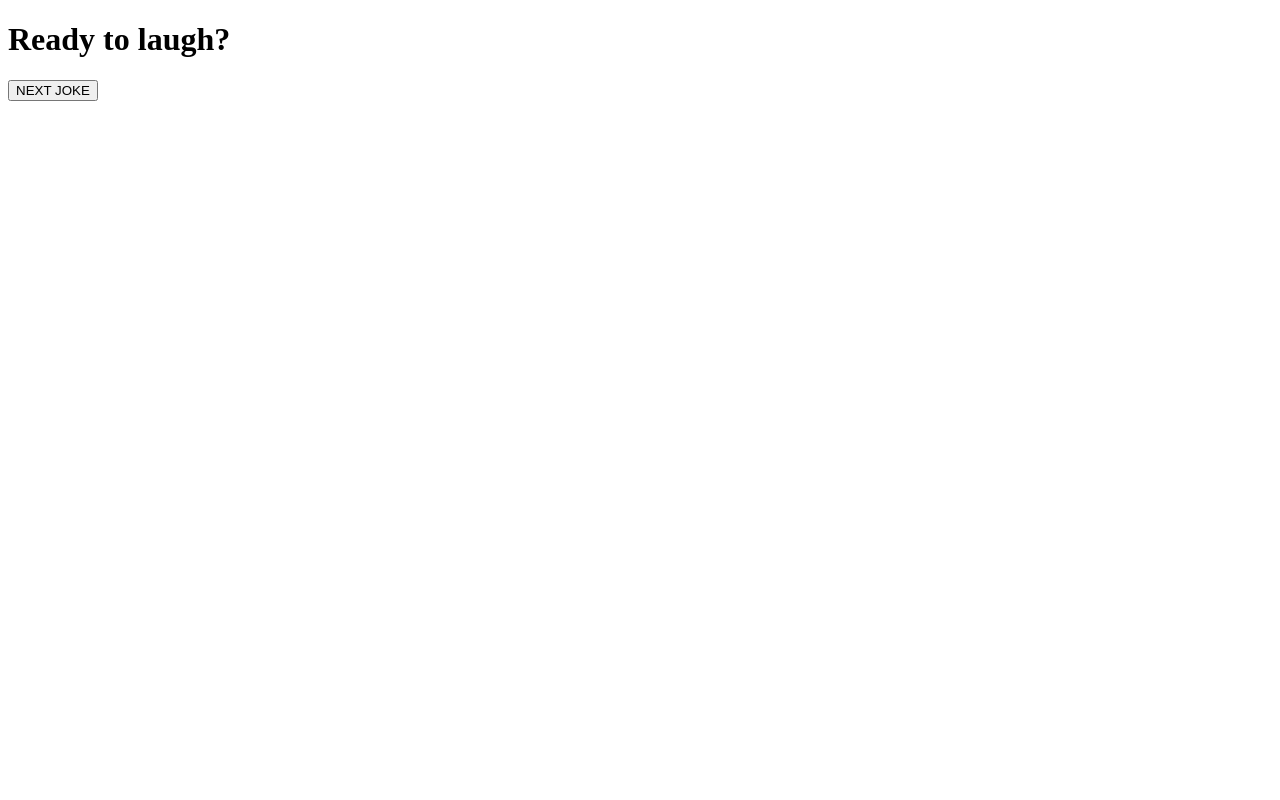
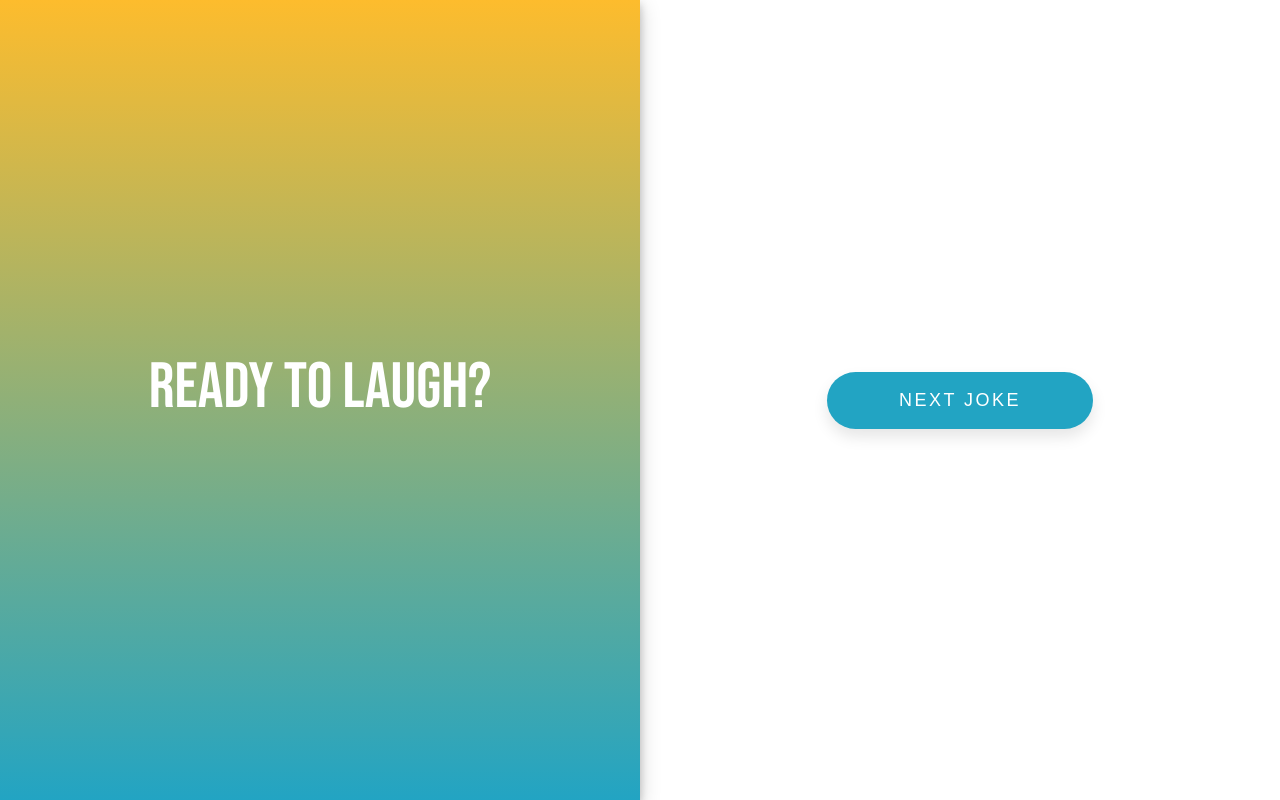
Before and after one commit to victoriavermo/api-jokes, a plain HTML site: page index.html in a window 1280 px wide. Drawn offline with Linux system fonts and the light colour scheme.

Commit message:
Added CSS

```diff
--- /dev/null
+++ b/css/style.css
@@ -0,0 +1,87 @@
+*{
+    box-sizing: border-box;
+}
+
+html{
+    font-size: 10px;
+}
+
+body{
+    margin: 0;
+    font-family: 'Poppins', sans-serif;
+}
+
+/* --- Mobile First --- */
+.left-col{
+    background: rgb(34,164,195);
+    background: linear-gradient(0deg, rgba(34,164,195,1) 0%, rgba(253,188,45,1) 100%);
+    color: white;
+    text-align: center;
+    position: relative;
+    box-shadow: 0 4px 8px 0 rgba(0, 0, 0, 0.2), 0 6px 20px 0 rgba(0, 0, 0, 0.19);
+}
+
+.content{
+    position: relative;
+}
+
+.left-col, .right-col{
+    padding: 10.8rem 8vw;
+}
+
+h1{
+    margin: 0;
+    font-family:'Bebas Neue';
+    font-weight: normal;
+    text-transform: uppercase;
+    font-size: 6.4rem;
+    line-height: 1.2em;
+}
+
+p{
+    font-size: 2.4rem;
+    font-weight: 500;
+    margin-bottom: 0;
+}
+
+button{
+    font-size: 1.8rem;
+    width: 100%;
+    background: rgb(34,164,195);
+    box-shadow: 0px 8px 15px rgba(0, 0, 0, 0.1);
+    padding: 1em;
+    color: white;
+    border: none;
+    border-radius: 45px;
+    cursor: pointer;
+    letter-spacing: 2.5px;
+    transition: all 0.3s ease 0s;
+}
+
+button:hover {
+    background-color: rgba(253,188,45,1);
+    box-shadow: 0px 15px 20px rgba(229, 171, 46, 0.4);
+    color: white;
+    transform: translateY(-7px);
+  }
+
+/*Desktop Version*/
+@media only screen and (min-width: 1260px){
+    body{
+        display: flex;
+    }
+    .left-col, .right-col{
+        /*Each colum will fill the same */
+        flex-basis: 0;
+        flex-grow: 1;
+        height: 100vh;
+        display: grid;
+        place-items: center;
+    }
+
+    button{
+        padding: 1em 4em;
+    }
+
+
+}
--- a/index.html
+++ b/index.html
@@ -5,15 +5,29 @@
     <meta http-equiv="X-UA-Compatible" content="IE=edge">
     <meta name="viewport" content="width=device-width, initial-scale=1.0">
     <title>Api Jokes</title>
+
+     <!-- Google Fonts -->
+    <link rel="preconnect" href="https://fonts.gstatic.com">
+    <link href="https://fonts.googleapis.com/css2?family=Bebas+Neue&family=Poppins:wght@300&display=swap" rel="stylesheet">
+
+     <!-- Custom CSS -->
+    <link rel="stylesheet" href="css/style.css">
 </head>
 <body>
-    <div class="content">
-        <h1 class="title">Ready to laugh?</h1>
-        <p class="joke"></p>
+
+    <div class="left-col">
+        <div class="content">
+            <h1 class="title">Ready to laugh?</h1>
+            <p class="joke"></p>
+        </div>
     </div>
-    <div class="content btn">
-        <button onclick="getData()">NEXT JOKE</button>
+
+    <div class="right-col">
+        <div class="content btn">
+            <button onclick="getData()">NEXT JOKE</button>
+        </div>
     </div>
+
 
     <!-- Logic -->
     <script src="js/main.js"></script>
--- a/js/main.js
+++ b/js/main.js
@@ -1,5 +1,5 @@
 const url = 'https://icanhazdadjoke.com/';
-var header = {
+const header = {
         headers: { Accept: "application/json" },
     };
 const jokeP = document.querySelector(".joke");
@@ -7,7 +7,6 @@ const jokeP = document.querySelector(".joke");
 
 //Function that get the joke from de API.
 function getData(){
-
     fetch(url,header)
         .then(response => response.json())
         .then(data => showJoke(data.joke));
@@ -16,5 +15,5 @@ function getData(){
 //Function that prints the joke.
 function showJoke(joke){
     console.log(joke);
-    jokeP.innerText = joke;
+    jokeP.innerText = `" `+joke+` "`;
 }
```
